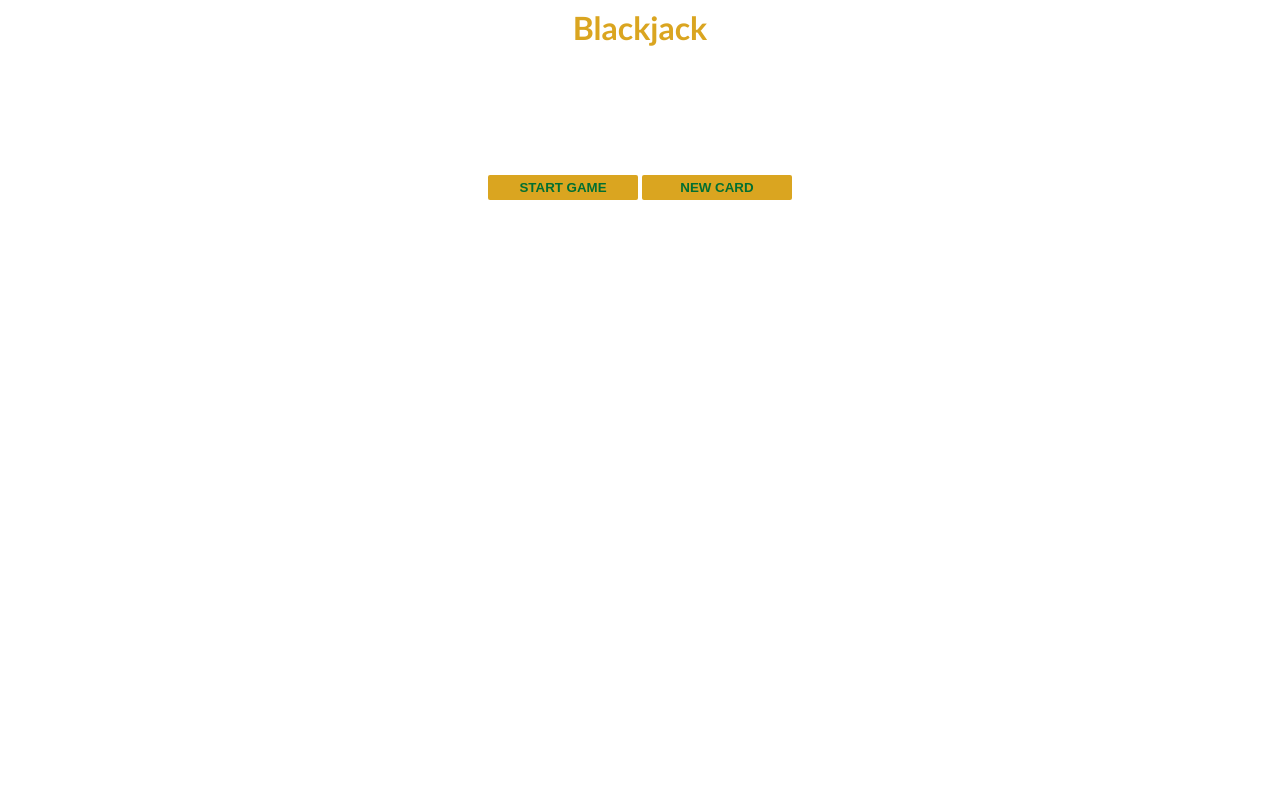
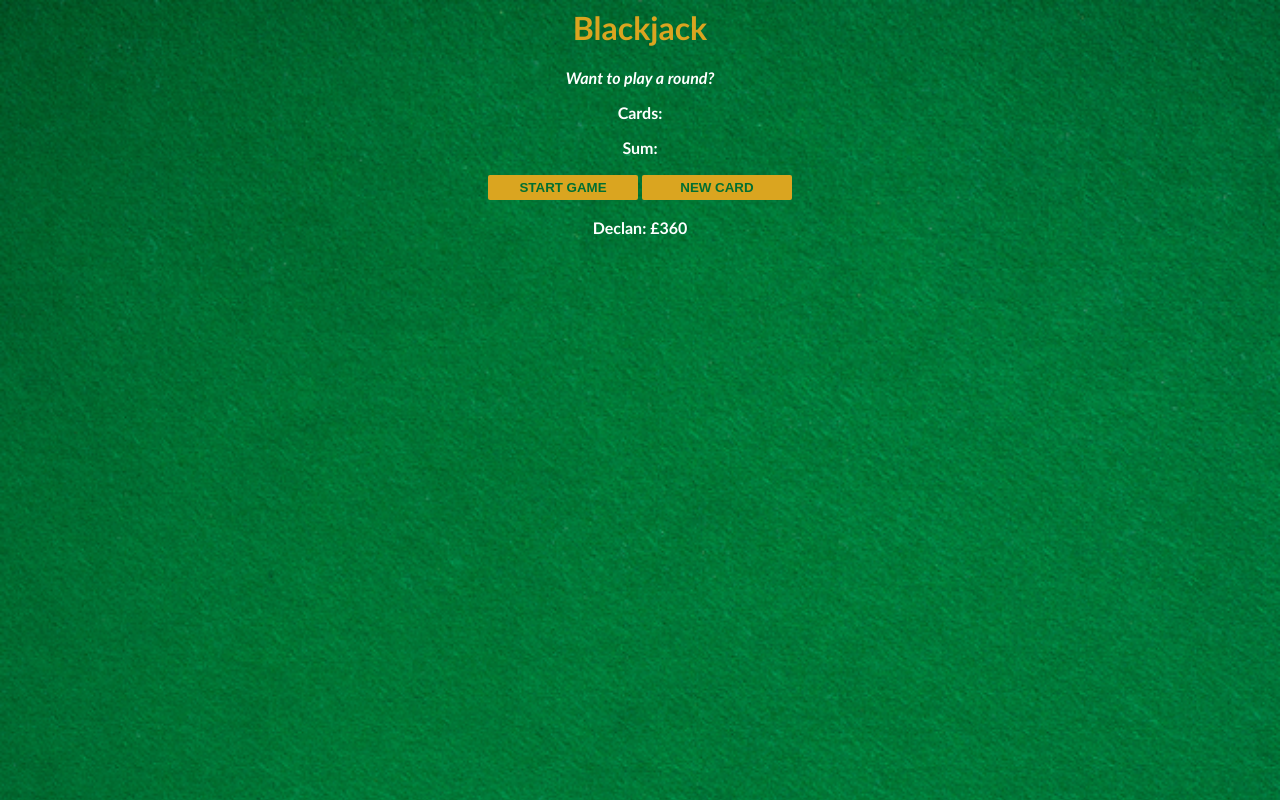
Before and after one commit to Declan-Gallagher23/Blackjack, a website built with Vite: page index.html in a window 1280 px wide. Built offline with nearby package versions, Linux system fonts and the light colour scheme; files whose address does not match are found by name.

Commit message:
Add files via upload

```diff
--- a/index.js
+++ b/index.js
@@ -1,8 +1,8 @@
+// 2. Create the player object. Give it two keys, name and chips, and set their values
 let player = {
-    name: "Declan",
-    chips: 200
+    name: "Declan:",
+    chips: 360
 }
-
 let cards = []
 let sum = 0
 let hasBlackJack = false
@@ -12,8 +12,10 @@
 let sumEl = document.getElementById("sum-el")
 let cardsEl = document.getElementById("cards-el")
 let playerEl = document.getElementById("player-el")
+// 3. Grab ahold of the player-el paragraph and store it in a variable called playerEl
 
-playerEl.textContent = player.name + ": $" + player.chips
+// 4. Render the player's name and chips in playerEl
+playerEl.textContent = player.name + " £" + player.chips
 
 function getRandomCard() {
     let randomNumber = Math.floor( Math.random()*13 ) + 1
--- a/package.json
+++ b/package.json
@@ -1,6 +1,6 @@
 {
-  "name": "Scrim-s0em6n",
-  "description": "https://scrimba.com/frontend-path-c0j/~07e/s0rjm5qecn/head",
+  "name": "Scrim-s01ua92",
+  "description": "https://scrimba.com/frontend-path-c0j/~07d/s04m2f4f2q/head",
   "scripts": {
     "start": "vite",
     "dev": "vite",
```
Also changed, not shown: index.html (+1 -0 lines), images/table.png (added).
